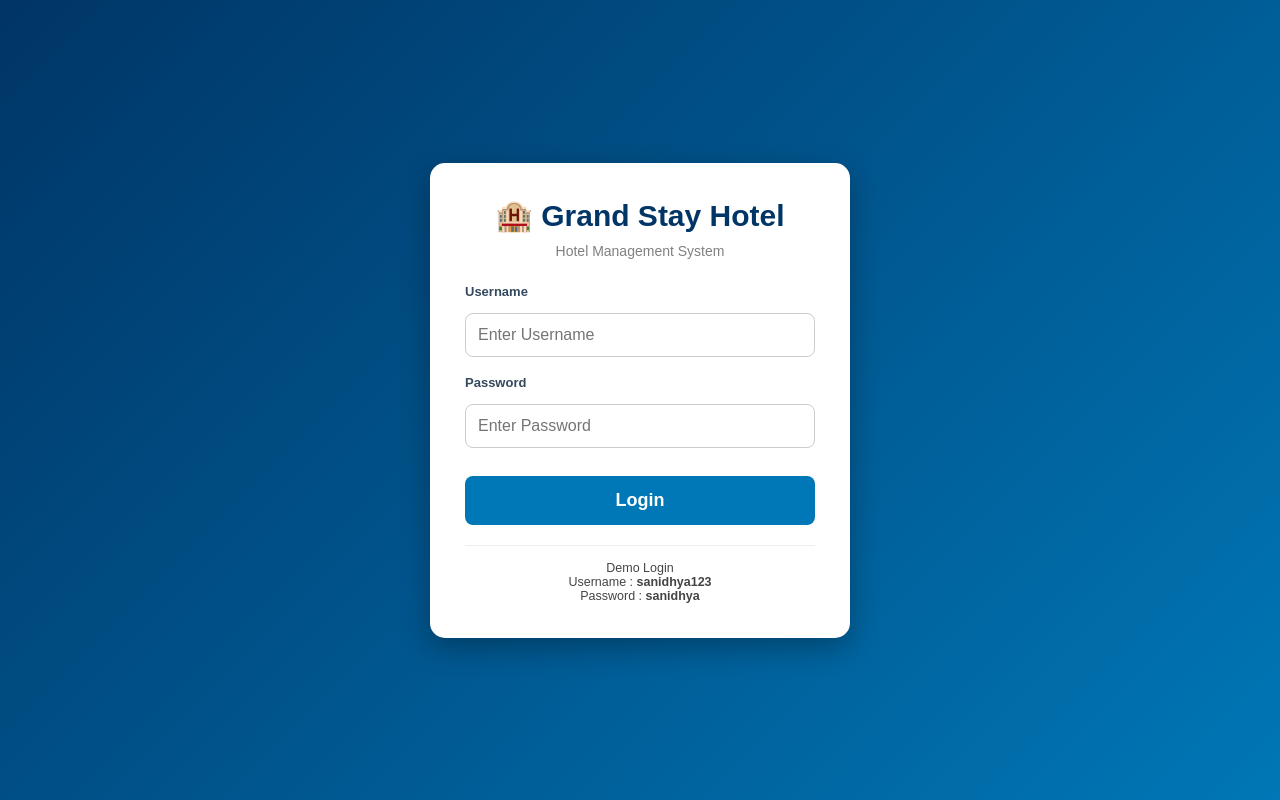
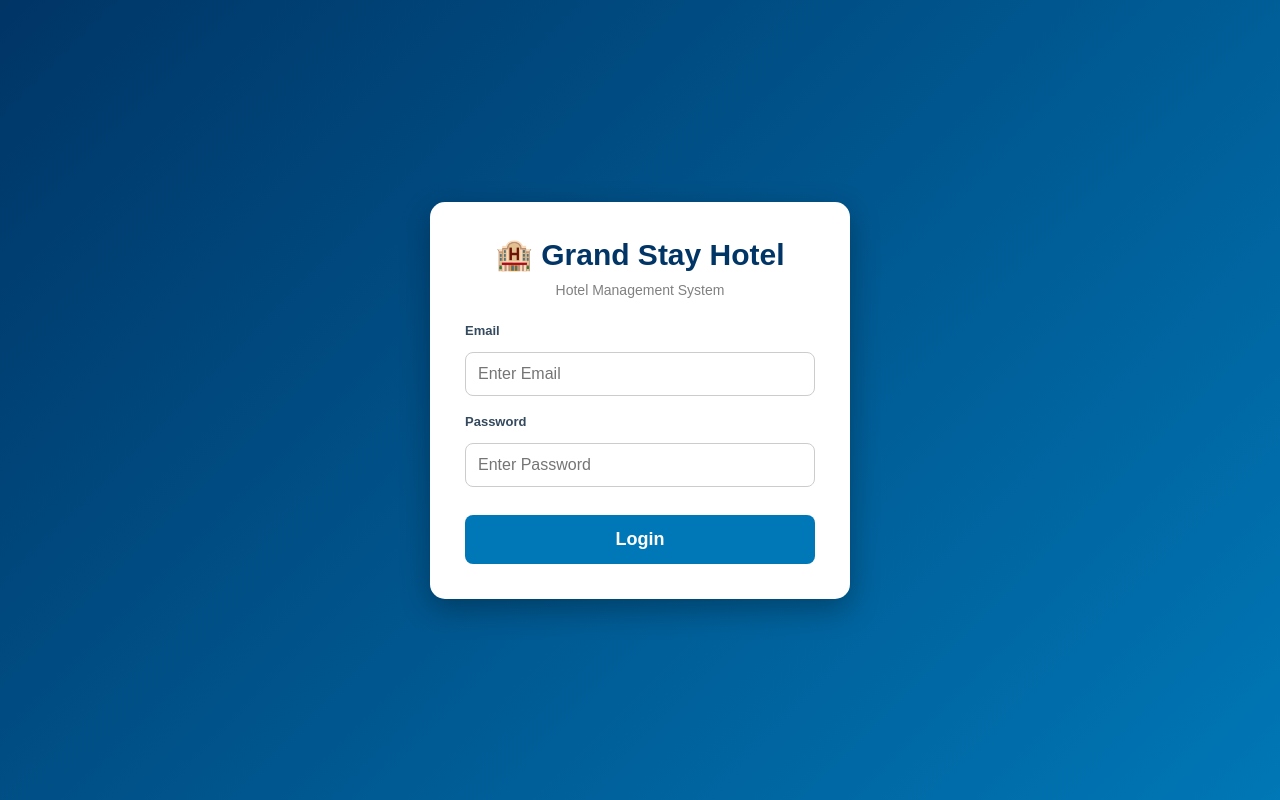
Before and after one commit to ravi4268/Grand-Stay-Hotel, a React (Create React App) app: page / in a window 1280 px wide. Built offline with nearby package versions, Linux system fonts and the light colour scheme; the HTML template or start-up script is replaced by a standard one.

Commit message:
Update Login Credentials

```diff
--- a/src/pages/LoginPage.jsx
+++ b/src/pages/LoginPage.jsx
@@ -3,11 +3,12 @@ import "./LoginPage.css";
 
 function LoginPage({ onLogin }) {
   const [credentials, setCredentials] = useState({
-    username: "",
+    email: "",
     password: "",
   });
 
   const [error, setError] = useState("");
+  const [loading, setLoading] = useState(false);
 
   const handleChange = (e) => {
     setCredentials({
@@ -16,25 +17,37 @@ function LoginPage({ onLogin }) {
     });
   };
 
-  const handleSubmit = (e) => {
-    e.preventDefault();
+const handleSubmit = async (e) => {
+  e.preventDefault();
 
-    const USERNAME = "admin123";
-    const PASSWORD = "admin";
+  setLoading(true);
+  setError("");
 
-    if (
-      credentials.username.trim() === USERNAME &&
-      credentials.password === PASSWORD
-    ) {
-      setError("");
+  try {
+    const response = await fetch("http://localhost:3001/api/auth/login", {
+      method: "POST",
+      headers: {
+        "Content-Type": "application/json",
+      },
+      body: JSON.stringify(credentials),
+    });
 
-      localStorage.setItem("isLoggedIn", "true");
+    const data = await response.json();
 
+    if (response.ok && data.success) {
+      localStorage.setItem("token", data.token);
+      localStorage.setItem("hotel_admin_logged", "true");
       onLogin();
     } else {
-      setError("❌ Invalid Username or Password");
+      setError(data.message);
     }
-  };
+  } catch (err) {
+    console.error(err);
+    setError("Unable to connect to backend");
+  } finally {
+    setLoading(false);
+  }
+};
 
   return (
     <div className="login-wrapper">
@@ -50,13 +63,13 @@ function LoginPage({ onLogin }) {
         <form onSubmit={handleSubmit}>
 
           <div className="input-group">
-            <label>Username</label>
+            <label>Email</label>
 
             <input
-              type="text"
-              name="username"
-              placeholder="Enter Username"
-              value={credentials.username}
+              type="email"
+              name="email"
+              placeholder="Enter Email"
+              value={credentials.email}
               onChange={handleChange}
               required
             />
@@ -76,20 +89,10 @@ function LoginPage({ onLogin }) {
           </div>
 
           <button className="login-btn" type="submit">
-            Login
+            {loading ? "Logging..." : "Login"}
           </button>
 
         </form>
-
-        <div className="login-footer">
-          <p>
-            Demo Login
-            <br />
-            Username : <b>sanidhya123</b>
-            <br />
-            Password : <b>sanidhya</b>
-          </p>
-        </div>
 
       </div>
     </div>
```
